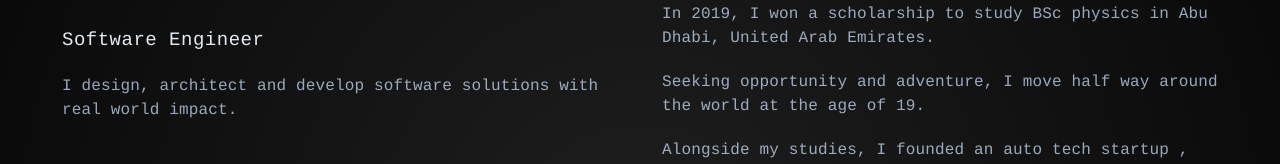
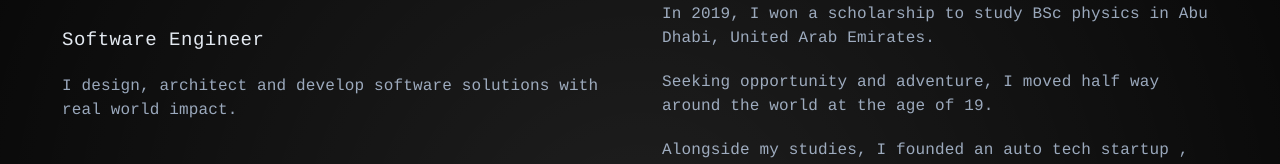
Before and after one commit to cianblake/my-site, a React (Create React App) app: page / in a window 1280 px wide. Shown: the part 142-306 px from the top of the page. Built offline with nearby package versions, Linux system fonts and the light colour scheme.

Commit message:
correct typo

```diff
--- a/src/components/about/constant.js
+++ b/src/components/about/constant.js
@@ -1 +1 @@
-export const aboutUsContent = "In 2019, I won a scholarship to study BSc physics in Abu Dhabi, United Arab Emirates. \n Seeking opportunity and adventure, I move half way around the world at the age of 19. \n Alongside my studies, I founded an auto tech startup , called Dismantly, that ignited my passion for software. \n Following this passion allowed me to self-learn the software engineering process (ReactJs, Python, AWS...). \n Now it has led me to one last scholarship and challenge to study MSc computer science in Saudi Arabia.";
+export const aboutUsContent = "In 2019, I won a scholarship to study BSc physics in Abu Dhabi, United Arab Emirates. \n Seeking opportunity and adventure, I moved half way around the world at the age of 19. \n Alongside my studies, I founded an auto tech startup , called Dismantly, that ignited my passion for software. \n Following this passion allowed me to self-learn the software engineering process (ReactJs, Python, AWS...). \n Now it has led me to one last scholarship and challenge to study MSc computer science in Saudi Arabia.";
```
